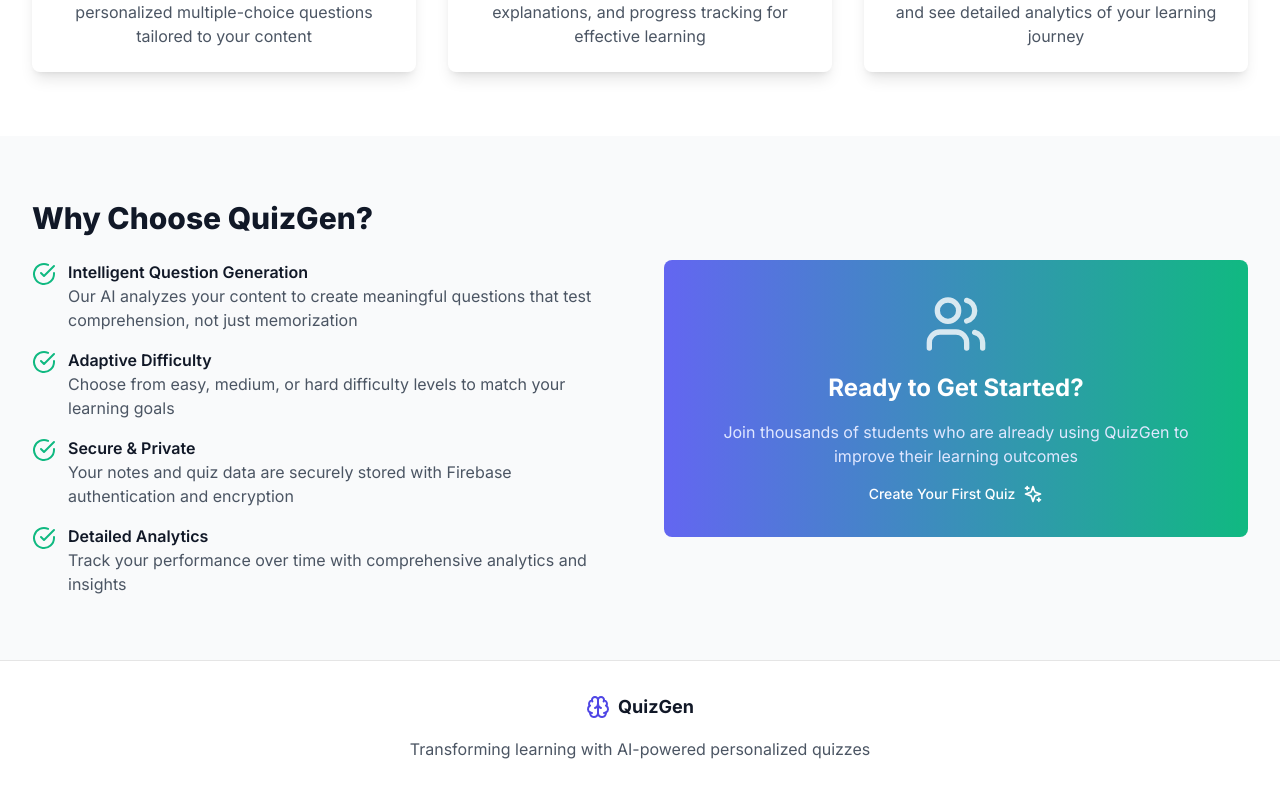
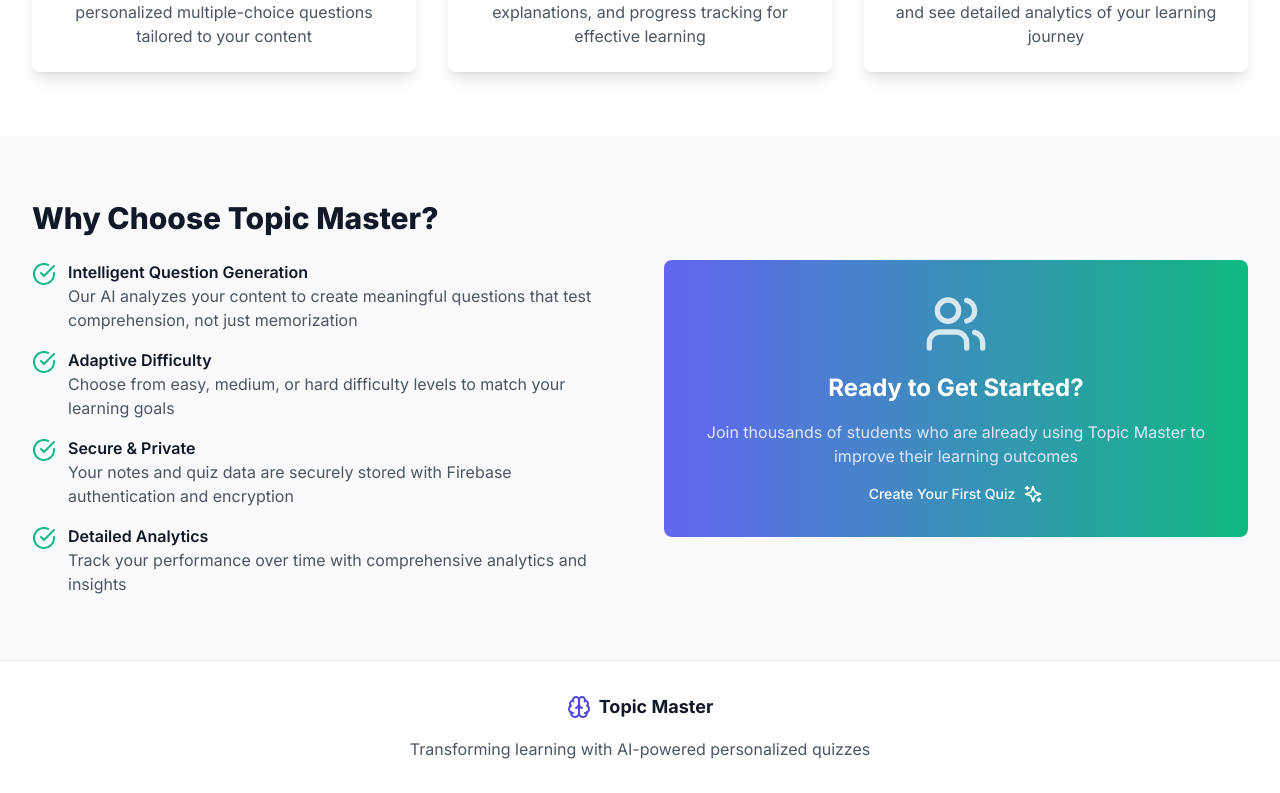
Before and after one commit to SpaceMonk3/topic-master, a Next.js app: page / in a window 1280 px wide. Shown: the part 910-1703 px from the top of the page. Built offline with nearby package versions, Linux system fonts and the light colour scheme; no server answers.

Commit message:
Renamed project

```diff
--- a/app/layout.jsx
+++ b/app/layout.jsx
@@ -6,7 +6,7 @@
 const inter = Inter({ subsets: ['latin'] });
 
 export const metadata = {
-  title: 'QuizGen - Personalized Learning Quiz Generator',
+  title: 'Topic Master - Personalized Learning Quiz Generator',
   description: 'Generate personalized quizzes from your lecture notes using AI',
 };
 
--- a/app/page.jsx
+++ b/app/page.jsx
@@ -38,7 +38,7 @@
           <div className="flex justify-between items-center py-6">
             <div className="flex items-center space-x-2">
               <Brain className="h-8 w-8 text-indigo-600" />
-              <span className="text-xl font-bold text-gray-900">QuizGen</span>
+              <span className="text-xl font-bold text-gray-900">Topic Master</span>
             </div>
             <div className="space-x-4">
               <Button variant="ghost" asChild>
@@ -146,7 +146,7 @@
           <div className="grid grid-cols-1 lg:grid-cols-2 gap-12 items-center">
             <div>
               <h2 className="text-3xl font-extrabold text-gray-900 mb-6">
-                Why Choose QuizGen?
+                Why Choose Topic Master?
               </h2>
 
               <div className="space-y-4">
@@ -190,7 +190,7 @@
                   <Users className="h-16 w-16 mx-auto opacity-80" />
                   <h3 className="text-2xl font-bold">Ready to Get Started?</h3>
                   <p className="text-indigo-100">
-                    Join thousands of students who are already using QuizGen to improve their learning outcomes
+                    Join thousands of students who are already using Topic Master to improve their learning outcomes
                   </p>
                   <Button size="lg" variant="secondary" className="mt-6" asChild>
                     <Link href="/register">
@@ -211,7 +211,7 @@
           <div className="text-center">
             <div className="flex items-center justify-center space-x-2 mb-4">
               <Brain className="h-6 w-6 text-indigo-600" />
-              <span className="text-lg font-bold text-gray-900">QuizGen</span>
+              <span className="text-lg font-bold text-gray-900">Topic Master</span>
             </div>
             <p className="text-gray-600">
               Transforming learning with AI-powered personalized quizzes
--- a/components/Navigation.jsx
+++ b/components/Navigation.jsx
@@ -52,7 +52,7 @@
           <div className="flex items-center">
             <Link href="/dashboard" className="flex items-center space-x-2">
               <Brain className="h-8 w-8 text-indigo-600" />
-              <span className="font-bold text-xl text-gray-900">QuizGen</span>
+              <span className="font-bold text-xl text-gray-900">Topic Master</span>
             </Link>
 
             {/* Desktop Navigation */}
--- a/components/auth/LoginForm.jsx
+++ b/components/auth/LoginForm.jsx
@@ -42,7 +42,7 @@
             <Brain className="h-12 w-12 text-indigo-600" />
           </div>
           <h1 className="text-3xl font-bold text-gray-900">Welcome Back</h1>
-          <p className="text-gray-600 mt-2">Sign in to your QuizGen account</p>
+          <p className="text-gray-600 mt-2">Sign in to your Topic Master account</p>
         </div>
 
         <Card className="shadow-xl border-0">
--- a/components/auth/RegisterForm.jsx
+++ b/components/auth/RegisterForm.jsx
@@ -55,7 +55,7 @@
             <Brain className="h-12 w-12 text-indigo-600" />
           </div>
           <h1 className="text-3xl font-bold text-gray-900">Get Started</h1>
-          <p className="text-gray-600 mt-2">Create your QuizGen account</p>
+          <p className="text-gray-600 mt-2">Create your Topic Master account</p>
         </div>
 
         <Card className="shadow-xl border-0">
```
